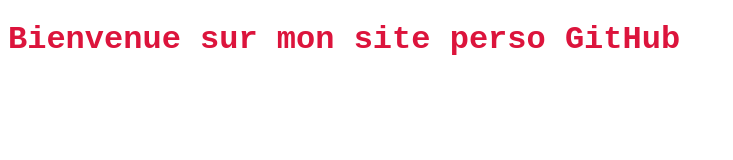
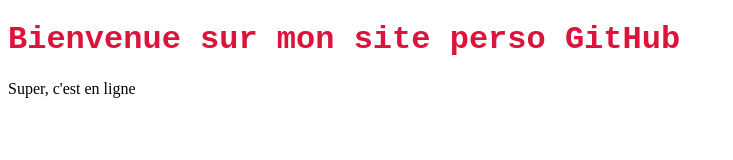
Before and after one commit to DragosEnch/dragosench.github.io, a plain HTML site: page index.html in a window 1280 px wide. Shown: the whole page, without its empty margins (0-733 px from the left). Drawn offline with Linux system fonts and the light colour scheme.

Commit message:
Update index.html

```diff
--- a/index.html
+++ b/index.html
@@ -10,5 +10,7 @@
 
     <h1>Bienvenue sur mon site perso GitHub</h1>
 
+    <p>Super, c'est en ligne</p>
+
 </body>
 </html>
```
